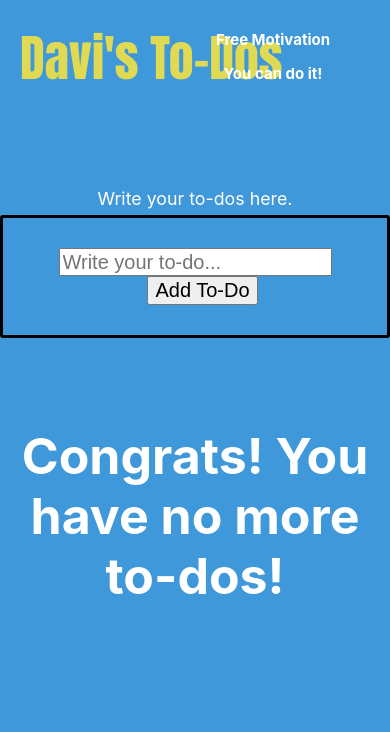
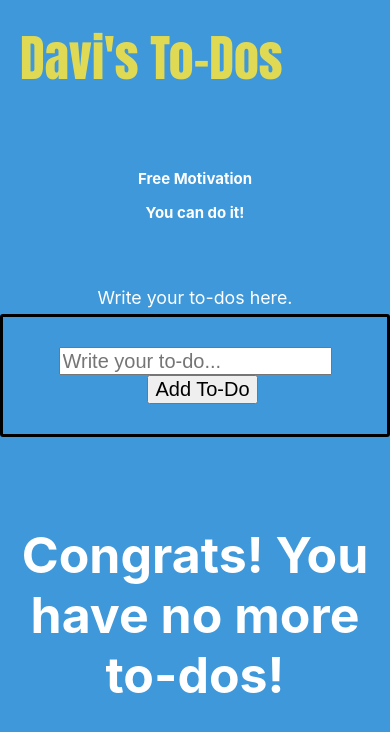
Before and after one commit to DaviZCodes/React-To-Do-List, a React (Create React App) app: page / in a window 390 px wide. Shown: the top 732 px of the page. Built offline with nearby package versions, Linux system fonts and the light colour scheme.

Commit message:
responsive

```diff
--- a/package.json
+++ b/package.json
@@ -15,7 +15,7 @@
     "react": "^18.2.0",
     "react-dom": "^18.2.0",
     "react-scripts": "5.0.1",
-    "typescript": "^5.1.3",
+    "typescript": "^3.2.1",
     "web-vitals": "^2.1.4"
   },
   "scripts": {
--- a/src/App.css
+++ b/src/App.css
@@ -64,6 +64,15 @@
   right: 60px;
   cursor: pointer;
   font-weight: bold;
+
+  @media (max-width: 480px) {
+    position: static;
+    top: initial;
+    right: initial;
+    margin-top: 80px;
+    margin-bottom: 50px;
+    text-align: center;
+  }
 }
 
 #ordered {
```
Also changed, not shown: 1 other file (tests, documents, lock files or other folders).
